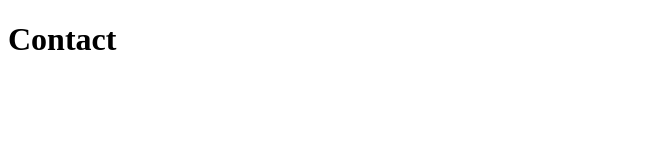
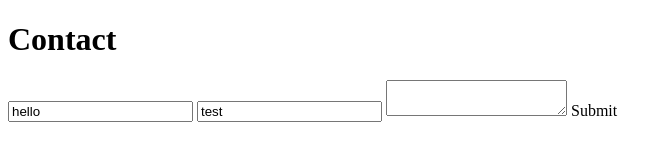
Before and after one commit to r4tangUCSD/portfolio, a plain HTML site: page contact/index.html in a window 1280 px wide. Shown: the whole page, without its empty margins (0-672 px from the left). Drawn offline with Linux system fonts and the light colour scheme; files that its build step writes are made by us from their sources.

Commit message:
Update index.html

```diff
--- a/contact/index.html
+++ b/contact/index.html
@@ -8,5 +8,11 @@
 </head>
 <body>
     <h1>Contact</h1>
+    <form action="mailto:r4tang@ucsd.edu", method="POST", enctype="text/plain">
+        <label><input name="email", type="email", value="hello"></label>
+        <label><input name="subject", value="test"></label>
+        <label><textarea name="body", value="text"></textarea></label>
+        <submit>Submit</submit>
+    </form>
 </body>
 </html>
```
